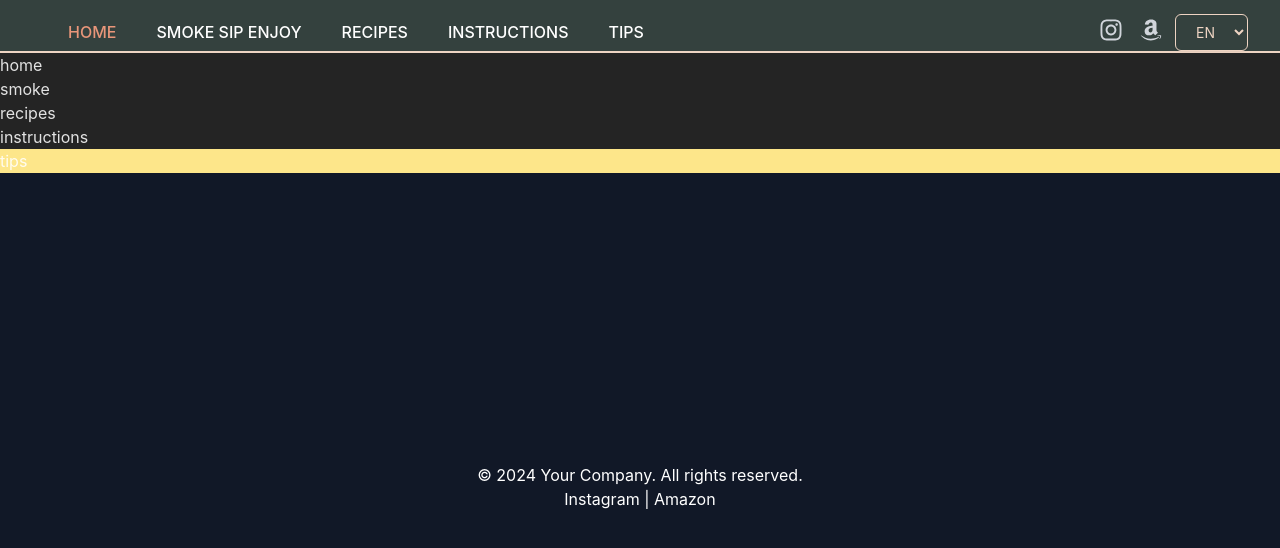
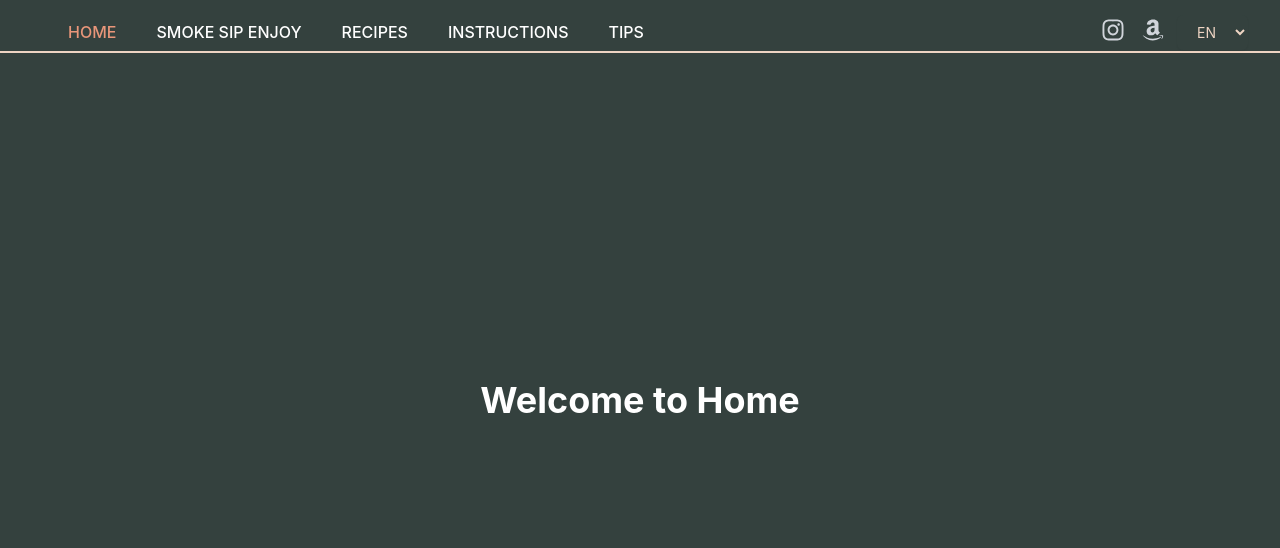
Before and after one commit to levkorsy/lw-v3, a Vue app: page / in a window 1280 px wide. Shown: the top 548 px of the page. Built offline with nearby package versions, Linux system fonts and the light colour scheme.

Commit message:
added social-media.vue component added basic layout avbar fixes

```diff
--- a/src/components/kit/lang-switcher.vue
+++ b/src/components/kit/lang-switcher.vue
@@ -2,7 +2,7 @@
   <div class="locale-changer relative">
     <select
         v-model="locale"
-        class="block w-full px-4 py-2 text-sm text-secondary uppercase border border-secondary rounded-md shadow-sm focus:outline-none focus:ring-2 focus:ring-tertiary focus:border-tertiary bg-primary"
+        class="block w-full px-4 py-2 text-sm text-secondary uppercase rounded-md shadow-sm focus:outline-none focus:ring-2 focus:ring-tertiary focus:border-tertiary bg-primary"
     >
       <option
           v-for="locale in availableLocales"
--- a/src/components/kit/views-container.vue
+++ b/src/components/kit/views-container.vue
@@ -1,19 +1,20 @@
+<template>
+  <main class="flex flex-col w-full">
+    <home id="home" class="min-h-screen w-full" />
+    <smoke-sip-enjoy id="smoke-sip-enjoy" class="mb-4" />
+    <recipes id="recipes" class="mb-4" />
+    <instructions id="instructions" class="mb-4" />
+    <tips id="tips" class="mb-4" />
+  </main>
+</template>
+
 <script setup lang="ts">
-import Home from '@/components/sections/home.vue'
-import SmokeSipEnjoy from '@/components/sections/smoke-sip-enjoy.vue'
-import Recipes from '@/components/sections/recipes.vue'
-import Instructions from '@/components/sections/instructions.vue'
-import Tips from '@/components/sections/tips.vue'
+import Home from '@/components/sections/home.vue';
+import SmokeSipEnjoy from '@/components/sections/smoke-sip-enjoy.vue';
+import Recipes from '@/components/sections/recipes.vue';
+import Instructions from '@/components/sections/instructions.vue';
+import Tips from '@/components/sections/tips.vue';
 </script>
 
-<template>
-    <home/>
-    <smoke-sip-enjoy/>
-    <recipes/>
-    <instructions/>
-    <tips/>
-</template>
-
 <style scoped>
-
 </style>
--- a/src/components/main-layout.vue
+++ b/src/components/main-layout.vue
@@ -1,16 +1,41 @@
 <script setup lang="ts">
+import { ref, onMounted } from 'vue';
 import BaseNavbar from './kit/base-navbar.vue';
 import ViewsContainer from './kit/views-container.vue';
 import BaseFooter from './kit/base-footer.vue';
+
+const isNavbarVisible = ref(false);
+
+onMounted(() => {
+  const observer = new IntersectionObserver(
+      ([entry]) => {
+        isNavbarVisible.value = entry.isIntersecting;
+      },
+      { threshold: 0.5 } // Показывать/скрывать навбар при видимости второй секции
+  );
+
+  const secondSection = document.querySelector('#smoke-sip-enjoy');
+  if (secondSection) {
+    observer.observe(secondSection);
+  }
+});
 </script>
 
 <template>
   <div class="flex flex-col w-full h-screen">
-    <base-navbar class="h-[53px]"/>
+    <!-- Навбар с анимацией появления и скрытия -->
+    <div
+        class="fixed top-0 left-0 w-full z-50 transition-all duration-500 ease-in-out"
+        :class="isNavbarVisible ? 'translate-y-0 opacity-100' : '-translate-y-full opacity-0'"
+    >
+      <base-navbar class="h-[53px]" />
+    </div>
 
-    <views-container class="flex-1 overflow-y-auto"/>
-
-    <base-footer class="h-[80px] bg-gray-900 text-white"/>
+    <!-- Контент с прокруткой -->
+    <div class="flex-1 overflow-y-auto">
+      <views-container />
+      <base-footer class="h-[80px] bg-gray-900 text-white" />
+    </div>
   </div>
 </template>
 
--- a/src/components/sections/home.vue
+++ b/src/components/sections/home.vue
@@ -3,8 +3,9 @@
 </script>
 
 <template>
-  <section>home</section>
-</template>
+  <section class="flex items-center justify-center w-full h-screen bg-primary">
+    <h1 class="text-white text-4xl font-bold">Welcome to Home</h1>
+  </section></template>
 
 <style scoped>
 
```
